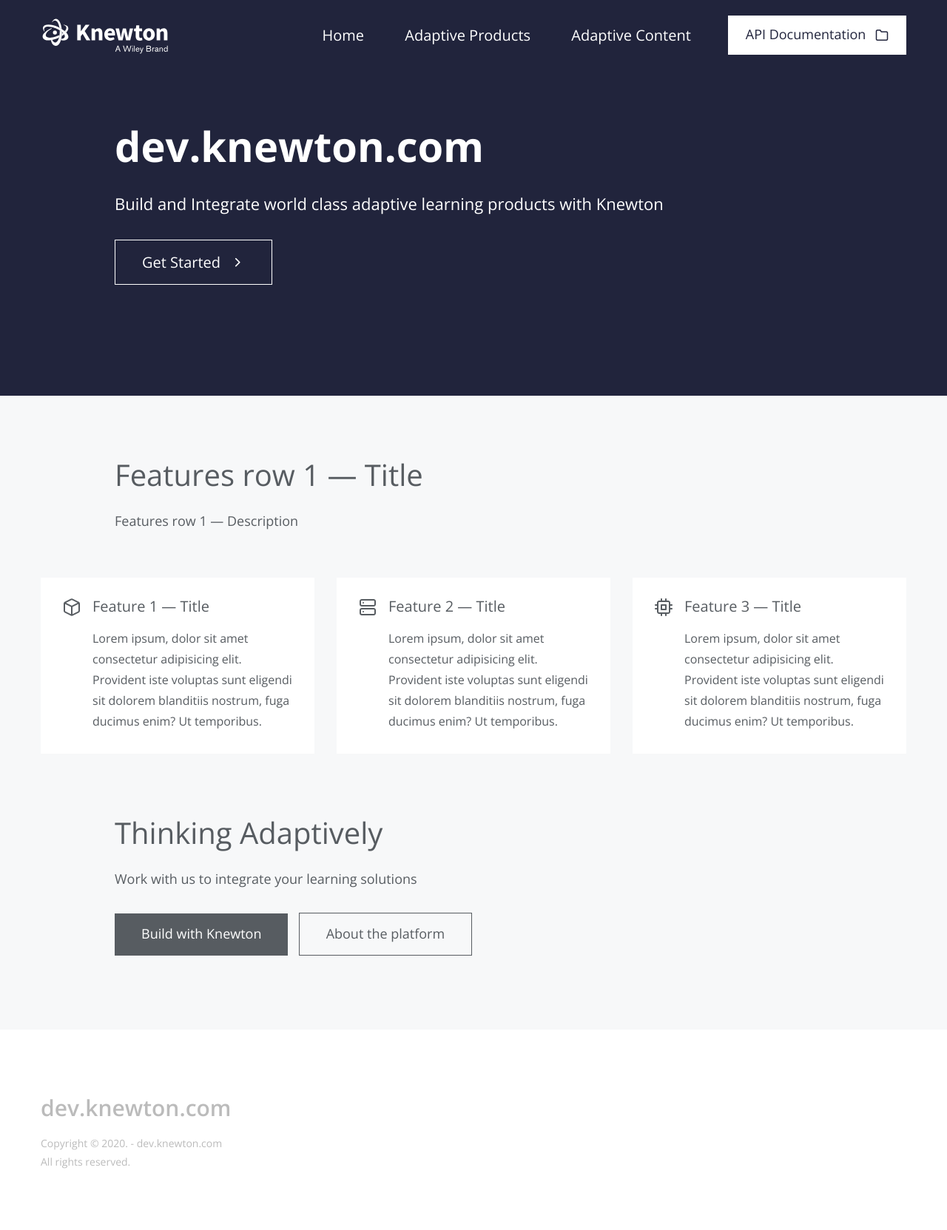
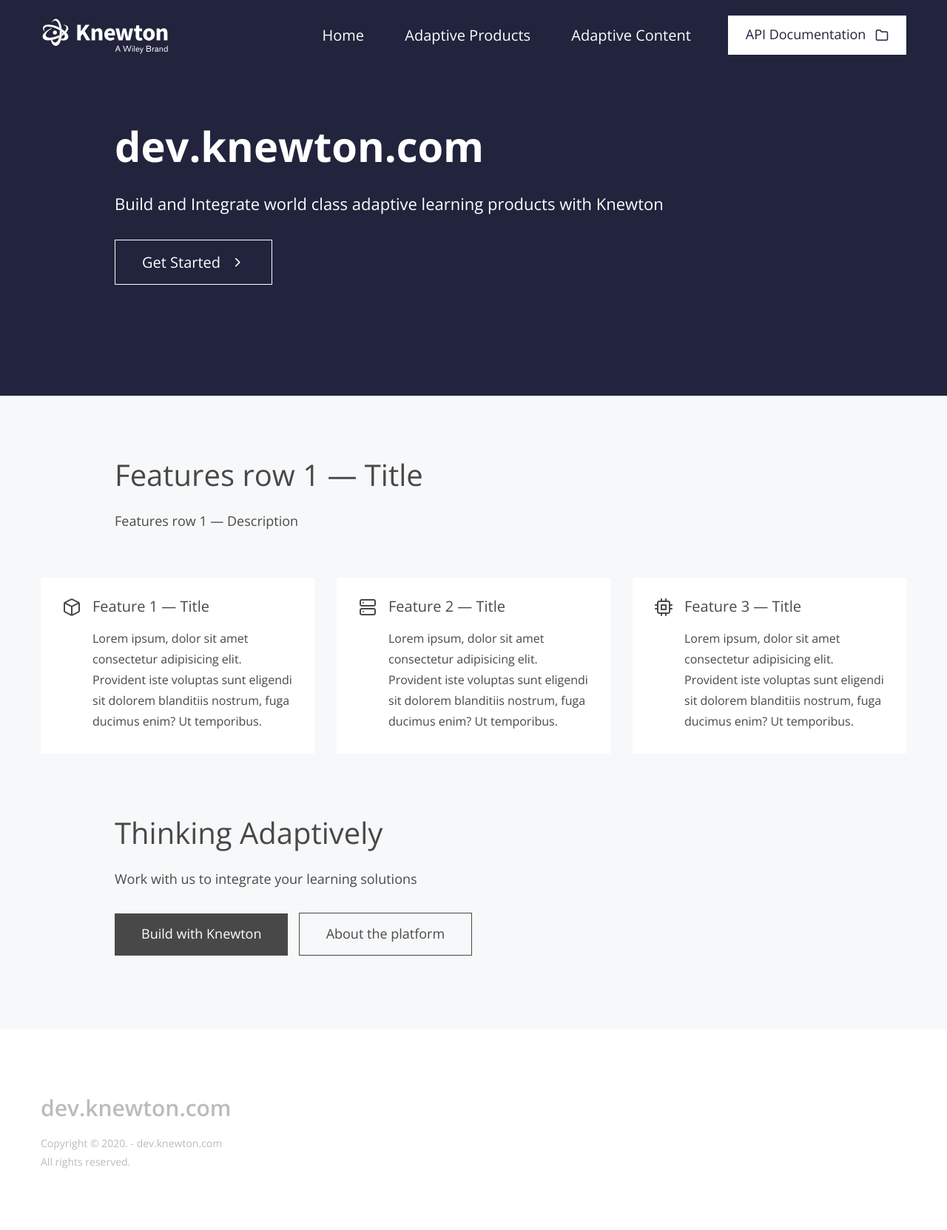
Before and after one commit to aheitzmann/some-docsite, a Jekyll site: the page built from index.md, in a window 1280 px wide. Shown: the whole page at 74% size. Built offline with Jekyll 4.4.1, drawn with Linux system fonts in a browser that asks for light colours; some web fonts are replaced.

Commit message:
correct branding colours

```diff
--- a/knewton-theme/_sass/settings/_core.scss
+++ b/knewton-theme/_sass/settings/_core.scss
@@ -28,7 +28,7 @@
 $color-gray-30: #f7f8f9 !default;
 $color-gray-50: #e1e2e3 !default;
 $color-gray-100: #bbb !default;
-$color-gray-300: #575c61 !default;
+$color-gray-300: $color-tundora !default;
 
 /**
  * Base
```
